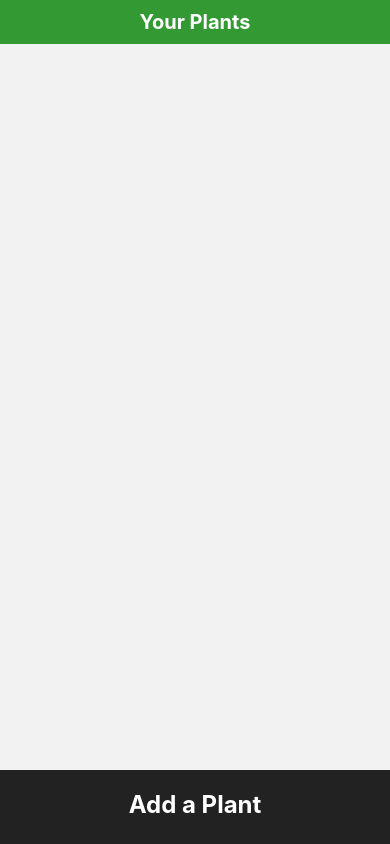
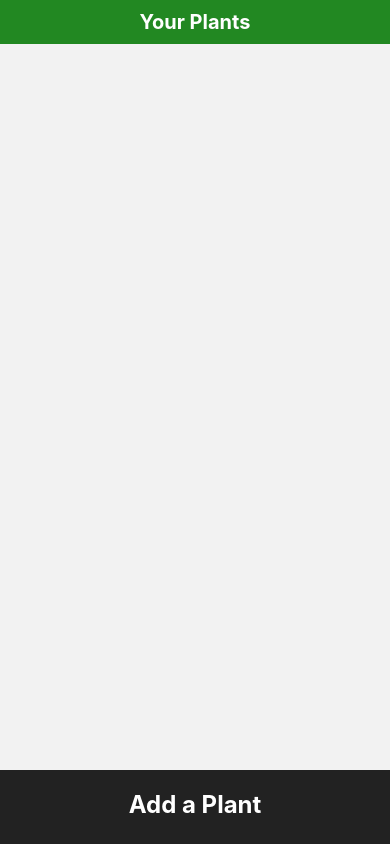
Before and after one commit to chris-ac-malone/PlantSchedule, a React Native app: screen / in a window 390 px wide. Built offline with nearby package versions, Linux system fonts and the light colour scheme.

Commit message:
Added status bar bacl

```diff
--- a/src/screens/Screens.js
+++ b/src/screens/Screens.js
@@ -19,6 +19,7 @@ for(var i in PlantData) {
 export const HomeScreen = ({ navigation }) => {
     return (
         <View style={styles.homescreen}>
+          <StatusBar backgroundColor='#339933' />
           <View style={styles.header}><Text style={styles.headerText}>Your Plants</Text></View>
             <View style={styles.homepageContent}></View>
             <TouchableOpacity
@@ -61,7 +62,7 @@ export const PlantInfo = ({ navigation, route }) => {
 
 const styles = StyleSheet.create({
     header: {
-      backgroundColor: "#339933",
+      backgroundColor: "#228822",
       width: "100%"
     },
     headerText: {
```
